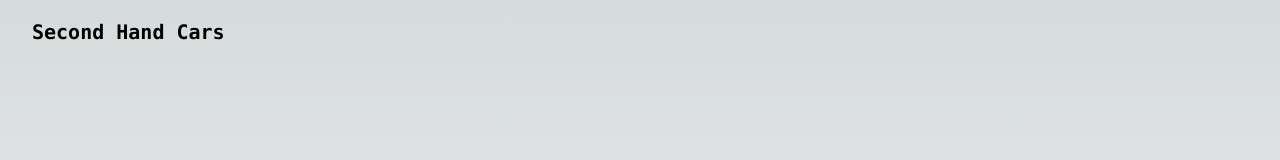
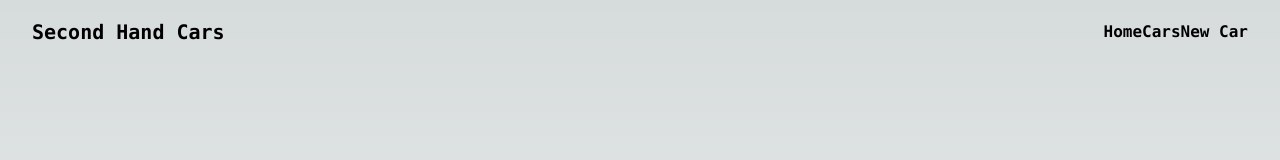
Before and after one commit to KennedyMungai/second_hand_cars_frontend, a Next.js app: page / in a window 1280 px wide. Shown: the top 160 px of the page. Built offline with nearby package versions, Linux system fonts and the light colour scheme.

Commit message:
Added a bunch of nav links to the Header component

```diff
--- a/components/Header.tsx
+++ b/components/Header.tsx
@@ -9,6 +9,11 @@ const Header = (props: Props) => {
 			<Link href={'/'} className='pl-8 text-xl font-bold'>
 				Second Hand Cars
 			</Link>
+			<div className='pr-8 font-semibold'>
+				<Link href='/'>Home</Link>
+				<Link href='/cars'>Cars</Link>
+				<Link href='/newcar'>New Car</Link>
+			</div>
 		</nav>
 	)
 }
```
